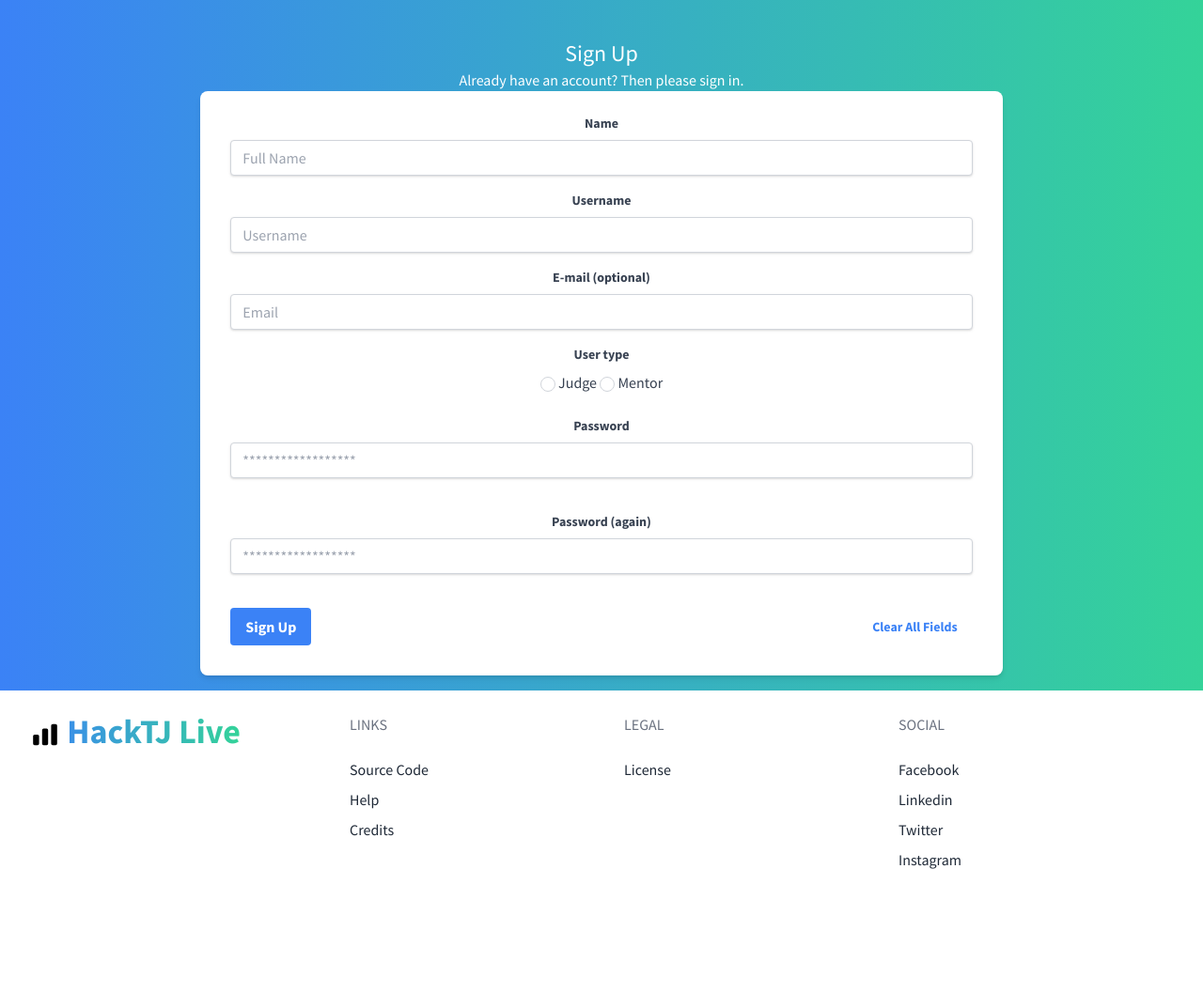
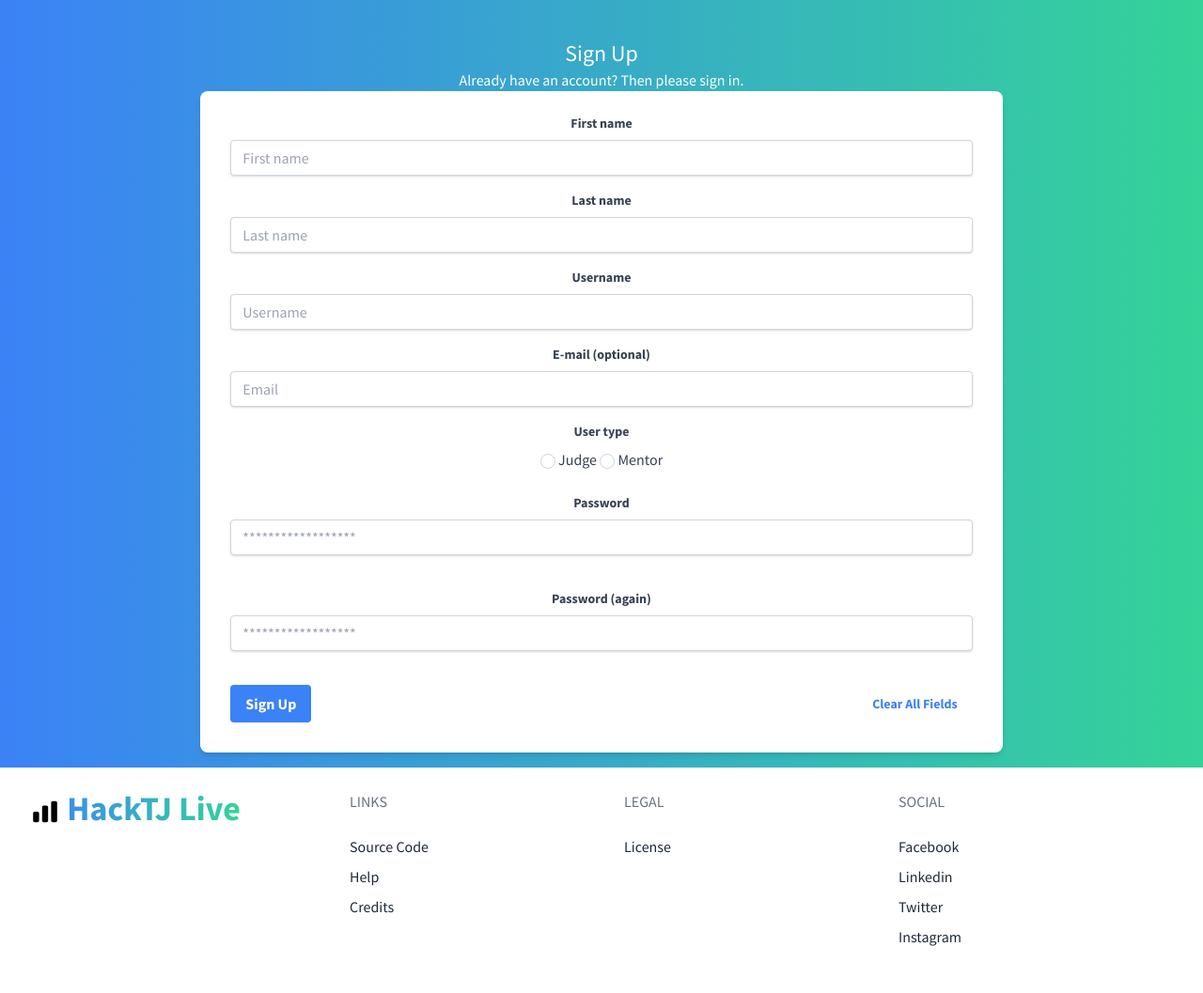
Before and after one commit to HackTJ/live, a Django app: page /accounts/signup/ in a window 1280 px wide. Shown: the part 73-1130 px from the top of the page at 94% size. Before the commit the page ends 998 px from the top, so only its background shows below. Run offline with Django 3.2, Linux system fonts and the light colour scheme; parts of the project's set-up code (start-up, migrations or seed data) failed here and were passed over; some libraries are stand-ins or nearby versions.

Commit message:
[auth] Switch from full name to first_name and last_name
We originally chose to use full name because MDN recommmends this:
https://developer.mozilla.org/en-US/docs/Web/HTML/Attributes/autocomplete#Values:~:text=Using%20%22name%22%20rather%20than%20breaking%20the,names%20and%20how%20they%20are%20structured.

However, Django's default User model uses first_name and last_name:
https://docs.djangoproject.com/en/3.1/ref/contrib/auth/#django.contrib.auth.models.User:~:text=first_name%C2%B6,Optional%20(blank%3DTrue).%20150%20characters%20or%20fewer.

```diff
--- a/hacktj_live/forms.py
+++ b/hacktj_live/forms.py
@@ -18,22 +18,15 @@ class VolunteerSignupForm(SignupForm):
             choices=[('user_judge', 'Judge'), ('user_mentor', 'Mentor')]
         )
 
-        self.fields['name'] = forms.CharField(
-            max_length=150,
-            widget=forms.TextInput(
-                attrs={
-                    'class': 'text-black'
-                }
-            )
-        )
+        self.fields['first_name'] = forms.CharField(max_length=150)
+        self.fields['last_name'] = forms.CharField(max_length=150)
 
     def save(self, request):
         user = super(VolunteerSignupForm, self).save(request)
 
-        user.name = self.cleaned_data["name"]
+        user.first_name = self.cleaned_data["first_name"]
+        user.last_name = self.cleaned_data["last_name"]
 
-        print('r', request.user.groups.values_list('name',flat = True))
-        print('g', list(Group.objects.all()))
         if self.cleaned_data["user_type"] == "user_judge":
             judge_group, _ = Group.objects.get_or_create(name='judge')
             user.groups.add(judge_group)
@@ -44,8 +37,7 @@ class VolunteerSignupForm(SignupForm):
             mentor_group, _ = Group.objects.get_or_create(name='mentor')
             user.groups.add(mentor_group)
         else:
-            # raise
-            pass
+            raise
 
         user.save()
 
--- a/templates/account/signup.html
+++ b/templates/account/signup.html
@@ -12,8 +12,7 @@
   </p>
 
   <div class="w-full">
-        <form class="text-gray-700 bg-white shadow-md rounded-lg px-8 pt-6 pb-8 mb-4"
-            action="{% url 'account_signup' %}" method="post">
+    <form class="text-gray-700 bg-white shadow-md rounded-lg px-8 pt-6 pb-8 mb-4" action="{% url 'account_signup' %}" method="post">
       {% csrf_token %}
       {% if form.non_field_errors %}
       <ol>
@@ -23,16 +22,28 @@
       </ol>
       {% endif %}
       <div class="mb-4">
-                <label class="block text-sm font-bold mb-2" for="{{ form.name.id_for_label }}">
-                    {{ form.name.label }}
+        <label class="block text-sm font-bold mb-2" for="{{ form.first_name.id_for_label }}">
+          {{ form.first_name.label }}
         </label>
-                <input
-                    class="form-input shadow appearance-none border {% if form.name.errors and form.name.errors.strip %}border-red-500{% endif %} rounded w-full py-2 px-3 leading-tight focus:outline-none focus:shadow-outline"
-                    name="{{ form.name.name }}" id="{{ form.name.id_for_label }}" type="text" placeholder="Full Name"
-                    required="{{ form.name.required }}" aria-required="{{ form.name.required }}">
-                {% if form.name.errors %}
+        <input class="form-input shadow appearance-none border {% if form.first_name.errors and form.first_name.errors.strip %}border-red-500{% endif %} rounded w-full py-2 px-3 leading-tight focus:outline-none focus:shadow-outline"
+          name="{{ form.first_name.name }}" id="{{ form.first_name.id_for_label }}" type="text" placeholder="{{ form.first_name.label }}" autocomplete="given-name">
+        {% if form.first_name.errors %}
         <ol>
-                    {% for error in form.name.errors %}
+          {% for error in form.first_name.errors %}
+          <li class="text-red-500 text-xs italic">{{ error|escape }}</li>
+          {% endfor %}
+        </ol>
+        {% endif %}
+      </div>
+      <div class="mb-4">
+        <label class="block text-sm font-bold mb-2" for="{{ form.last_name.id_for_label }}">
+          {{ form.last_name.label }}
+        </label>
+        <input class="form-input shadow appearance-none border {% if form.last_name.errors and form.last_name.errors.strip %}border-red-500{% endif %} rounded w-full py-2 px-3 leading-tight focus:outline-none focus:shadow-outline"
+          name="{{ form.last_name.name }}" id="{{ form.last_name.id_for_label }}" type="text" placeholder="{{ form.last_name.label }}" autocomplete="family-name">
+        {% if form.last_name.errors %}
+        <ol>
+          {% for error in form.last_name.errors %}
           <li class="text-red-500 text-xs italic">{{ error|escape }}</li>
           {% endfor %}
         </ol>
@@ -42,11 +53,8 @@
         <label class="block text-sm font-bold mb-2" for="{{ form.username.id_for_label }}">
           {{ form.username.label }}
         </label>
-                <input
-                    class="form-input shadow appearance-none border {% if form.username.errors and form.username.errors.strip %}border-red-500{% endif %} rounded w-full py-2 px-3 leading-tight focus:outline-none focus:shadow-outline"
-                    name="{{ form.username.name }}" id="{{ form.username.id_for_label }}" type="text"
-                    placeholder="Username" required="{{ form.username.required }}"
-                    aria-required="{{ form.username.required }}" autocomplete="username">
+        <input class="form-input shadow appearance-none border {% if form.username.errors and form.username.errors.strip %}border-red-500{% endif %} rounded w-full py-2 px-3 leading-tight focus:outline-none focus:shadow-outline"
+          name="{{ form.username.name }}" id="{{ form.username.id_for_label }}" type="text" placeholder="Username" required="{{ form.username.required }}" aria-required="{{ form.username.required }}" autocomplete="username">
         {% if form.username.errors %}
         <ol>
           {% for error in form.username.errors %}
@@ -59,8 +67,7 @@
         <label class="block text-sm font-bold mb-2" for="{{ form.email.id_for_label }}">
           {{ form.email.label }}
         </label>
-                <input
-                    class="form-input shadow appearance-none border {% if form.email.errors and form.email.errors.strip %}border-red-500{% endif %} rounded w-full py-2 px-3 leading-tight focus:outline-none focus:shadow-outline"
+        <input class="form-input shadow appearance-none border {% if form.email.errors and form.email.errors.strip %}border-red-500{% endif %} rounded w-full py-2 px-3 leading-tight focus:outline-none focus:shadow-outline"
           name="{{ form.email.name }}" id="{{ form.email.id_for_label }}" type="email" placeholder="Email">
         {% if form.email.errors %}
         <ol>
@@ -90,11 +97,8 @@
         <label class="block text-sm font-bold mb-2" for="{{ form.password1.id_for_label }}">
           {{ form.password1.label }}
         </label>
-                <input
-                    class="form-input shadow appearance-none border {% if form.password1.errors and form.password1.errors.strip %}border-red-500{% endif %} rounded w-full py-2 px-3 mb-3 leading-tight focus:outline-none focus:shadow-outline"
-                    name="{{ form.password1.name }}" id="{{ form.password1.id_for_label }}" type="password"
-                    placeholder="******************" required="{{ form.password2.required }}"
-                    aria-required="{{ form.password2.required }}" autocomplete="new-password">
+        <input class="form-input shadow appearance-none border {% if form.password1.errors and form.password1.errors.strip %}border-red-500{% endif %} rounded w-full py-2 px-3 mb-3 leading-tight focus:outline-none focus:shadow-outline"
+          name="{{ form.password1.name }}" id="{{ form.password1.id_for_label }}" type="password" placeholder="******************" required="{{ form.password2.required }}" aria-required="{{ form.password2.required }}" autocomplete="new-password">
         {% if form.password1.errors %}
         <ol>
           {% for error in form.password1.errors %}
@@ -107,11 +111,8 @@
         <label class="block text-sm font-bold mb-2" for="{{ form.password2.id_for_label }}">
           {{ form.password2.label }}
         </label>
-                <input
-                    class="form-input shadow appearance-none border {% if form.password2.errors and form.password2.errors.strip %}border-red-500{% endif %} rounded w-full py-2 px-3 mb-3 leading-tight focus:outline-none focus:shadow-outline"
-                    name="{{ form.password2.name }}" id="{{ form.password2.id_for_label }}" type="password"
-                    placeholder="******************" required="{{ form.password2.required }}"
-                    aria-required="{{ form.password2.required }}" autocomplete="new-password">
+        <input class="form-input shadow appearance-none border {% if form.password2.errors and form.password2.errors.strip %}border-red-500{% endif %} rounded w-full py-2 px-3 mb-3 leading-tight focus:outline-none focus:shadow-outline"
+          name="{{ form.password2.name }}" id="{{ form.password2.id_for_label }}" type="password" placeholder="******************" required="{{ form.password2.required }}" aria-required="{{ form.password2.required }}" autocomplete="new-password">
         {% if form.password2.errors %}
         <ol>
           {% for error in form.password2.errors %}
@@ -124,14 +125,10 @@
         {% if redirect_field_value %}
         <input type="hidden" name="{{ redirect_field_name }}" value="{{ redirect_field_value }}" />
         {% endif %}
-                <button
-                    class="bg-blue-500 hover:bg-blue-700 text-white font-bold py-2 px-4 rounded focus:outline-none focus:shadow-outline"
-                    type="submit">
+        <button class="bg-blue-500 hover:bg-blue-700 text-white font-bold py-2 px-4 rounded focus:outline-none focus:shadow-outline" type="submit">
           {% translate "Sign Up" %}
         </button>
-                <button
-                    class="inline-block align-baseline text-sm font-bold py-2 px-4 rounded text-blue-500 hover:text-blue-800"
-                    type="reset">{% translate "Clear All Fields" %}</button>
+        <button class="inline-block align-baseline text-sm font-bold py-2 px-4 rounded text-blue-500 hover:text-blue-800" type="reset">{% translate "Clear All Fields" %}</button>
       </div>
     </form>
   </div>
```
Lines whose indentation alone changed are shown as unchanged.
